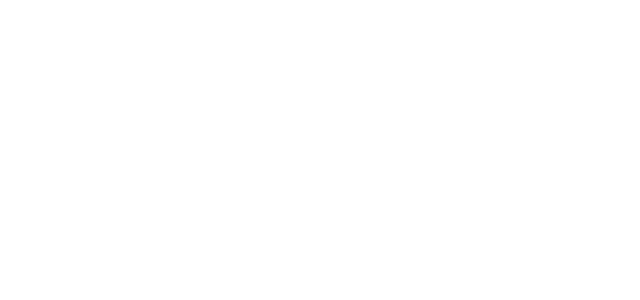
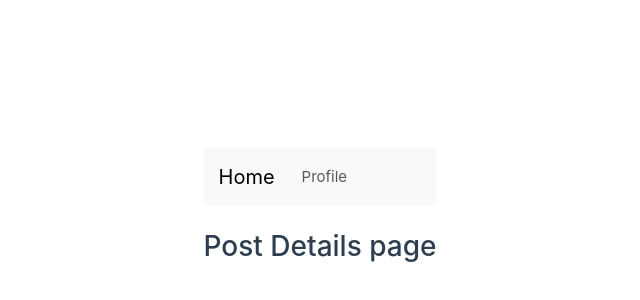
Before and after one commit to we-sunil-k001/posts-management, a Vue app: page /post-details/id in a window 1280 px wide. Before the commit this address had no page. Shown: the part 190-490 px from the top of the page, without its empty margins (320-960 px from the left). Built offline with nearby package versions, Linux system fonts and the light colour scheme.

Commit message:
Added: Post details page and setup its route

```diff
--- a/src/App.vue
+++ b/src/App.vue
@@ -1,8 +1,43 @@
+<template>
+  <div id="app">
+    <!-- Navbar -->
+    <nav class="navbar navbar-expand-lg navbar-light bg-light">
+      <div class="container-fluid">
+        <!-- <a class="navbar-brand" href="#">Sunil Kumar</a> -->
+              <router-link class="navbar-brand" to="/">Home</router-link>
+        <button
+          class="navbar-toggler"
+          type="button"
+          data-bs-toggle="collapse"
+          data-bs-target="#navbarNav"
+          aria-controls="navbarNav"
+          aria-expanded="false"
+          aria-label="Toggle navigation"
+        >
+          <span class="navbar-toggler-icon"></span>
+        </button>
+        <div class="collapse navbar-collapse" id="navbarNav">
+          <ul class="navbar-nav">
+            <li class="nav-item">
+              <RouterLink to="/" class="nav-link" aria-current="page">Profile</RouterLink>
+            </li>
+          </ul>
+        </div>
+      </div>
+    </nav>
+
+    <!-- Router View for Pages -->
+    <main class="mt-4">
+      <router-view />
+    </main>
+  </div>
+</template>
+
 <script setup>
-import { RouterLink, RouterView } from 'vue-router'
+// No JavaScript logic is needed here for now, since the main structure is handled by the router.
 </script>
 
-<template>
+<style>
+/* Add any global styles here */
 
-  <RouterView />
-</template>
+</style>
--- a/src/assets/main.css
+++ b/src/assets/main.css
@@ -28,8 +28,8 @@
   }
 
   #app {
-    display: grid;
+    /* display: grid;
     grid-template-columns: 1fr 1fr;
-    padding: 0 2rem;
+    padding: 0 2rem; */
   }
 }
--- a/src/components/PostCard.vue
+++ b/src/components/PostCard.vue
@@ -1,17 +1,20 @@
 <template>
   <div class="card h-100" @click="handleClick">
     <div class="card-body">
-      <h5 class="card-title">{{ post.title.slice(0, 12) }}</h5>
-      <p class="card-text">{{ post.body.slice(0, 100) }}...</p>
+      <h5 class="card-title">{{ postAllData.id }}</h5>
+      <h5 class="card-title">{{ postAllData.title.slice(0, 12) }}</h5>
+      <p class="card-text">{{ postAllData.body.slice(0, 100) }}...</p>
     </div>
   </div>
 </template>
 
 <script setup>
 const props = defineProps({
-  post: Object,
+  postAllData: Object,
 });
 
+// defineEmits : is imp. when you're child is communicating with parent, in our case Parent is holding **@click="goToPost(post.id)" **
+// So to use that parent event in child custom event is needed, and that **defineEmits** enables
 const emit = defineEmits(['click']);
 
 const handleClick = () => {
@@ -21,4 +24,8 @@
 
 <style scoped>
 /* Add custom styles for the PostCard if needed */
+
+.card{
+  cursor: pointer;
+}
 </style>
--- /dev/null
+++ b/src/components/PostDetails.vue
@@ -0,0 +1,3 @@
+<template>
+    <h3>Post Details page</h3>
+</template>
--- /dev/null
+++ b/src/components/test.vue
@@ -0,0 +1,3 @@
+<template>
+    <h3>testing comp.</h3>
+</template>
--- a/src/router/index.js
+++ b/src/router/index.js
@@ -1,13 +1,19 @@
 import { createRouter, createWebHistory } from 'vue-router'
 import Posts from '../views/Posts.vue'
+import PostDetails from '../components/PostDetails.vue'
 
 const router = createRouter({
-  history: createWebHistory(import.meta.env.BASE_URL),
+  history: createWebHistory(),
   routes: [
     {
       path: '/',
       name: 'home',
       component: Posts
+    },
+    {
+      path: '/post-details/id',
+      name: 'post-details',
+      component: PostDetails
     }
 
   ]
--- a/src/views/Posts.vue
+++ b/src/views/Posts.vue
@@ -1,12 +1,11 @@
 <template>
   <div class="container mt-4">
-    <h1 class="text-center mb-4">Posts</h1>
+    <h3 class="text-left text-success mb-4">All Posts</h3>
     <div class="row">
-      <div
-        v-for="post in posts"
-        :key="post.id"
+      <div v-for="post in posts"
+        :key="post.id" style="border: 2px;"
         class="col-lg-4 col-md-6 mb-4">
-        <PostCard :post="post" @click="goToPost(post.id)" />
+        <PostCard :postAllData="post" @click="goToPost(post.id)" />
       </div>
     </div>
   </div>
@@ -18,7 +17,7 @@
 import { useRouter } from 'vue-router';
 
 const posts = ref([]);
-console.log(posts);
+// console.log(posts);
 const router = useRouter();
 
 // Fetching posts from a mock API (e.g., jsonplaceholder)
@@ -40,4 +39,5 @@
 
 <style scoped>
 /* Add custom styles here if needed */
+
 </style>
```
